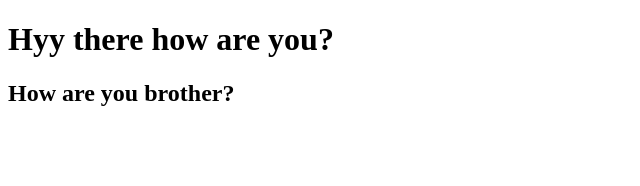
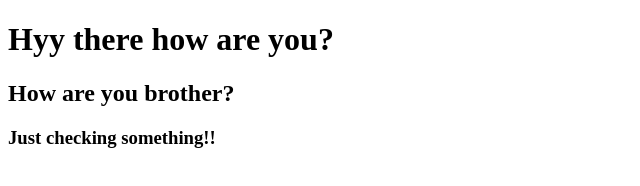
Before and after one commit to EventCasters/Project2, a plain HTML site: page index.html in a window 1280 px wide. Shown: the whole page, without its empty margins (0-640 px from the left). Drawn offline with Linux system fonts and the light colour scheme.

Commit message:
added new line

```diff
--- a/index.html
+++ b/index.html
@@ -8,5 +8,6 @@
 <body>
     <h1>Hyy there how are you?</h1>
     <h2>How are you brother?</h2>
+    <h3>Just checking something!!</h3>
 </body>
 </html>
```
